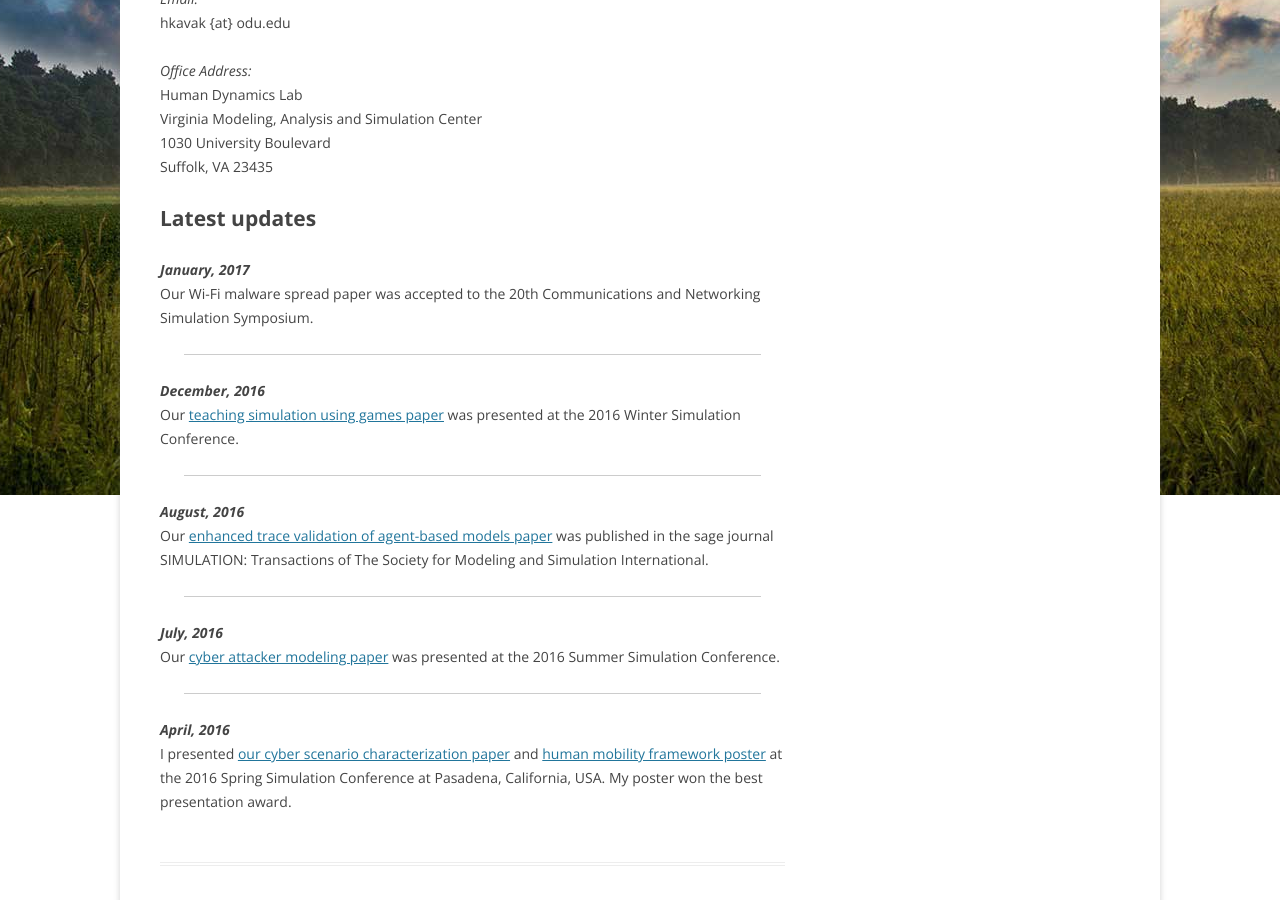
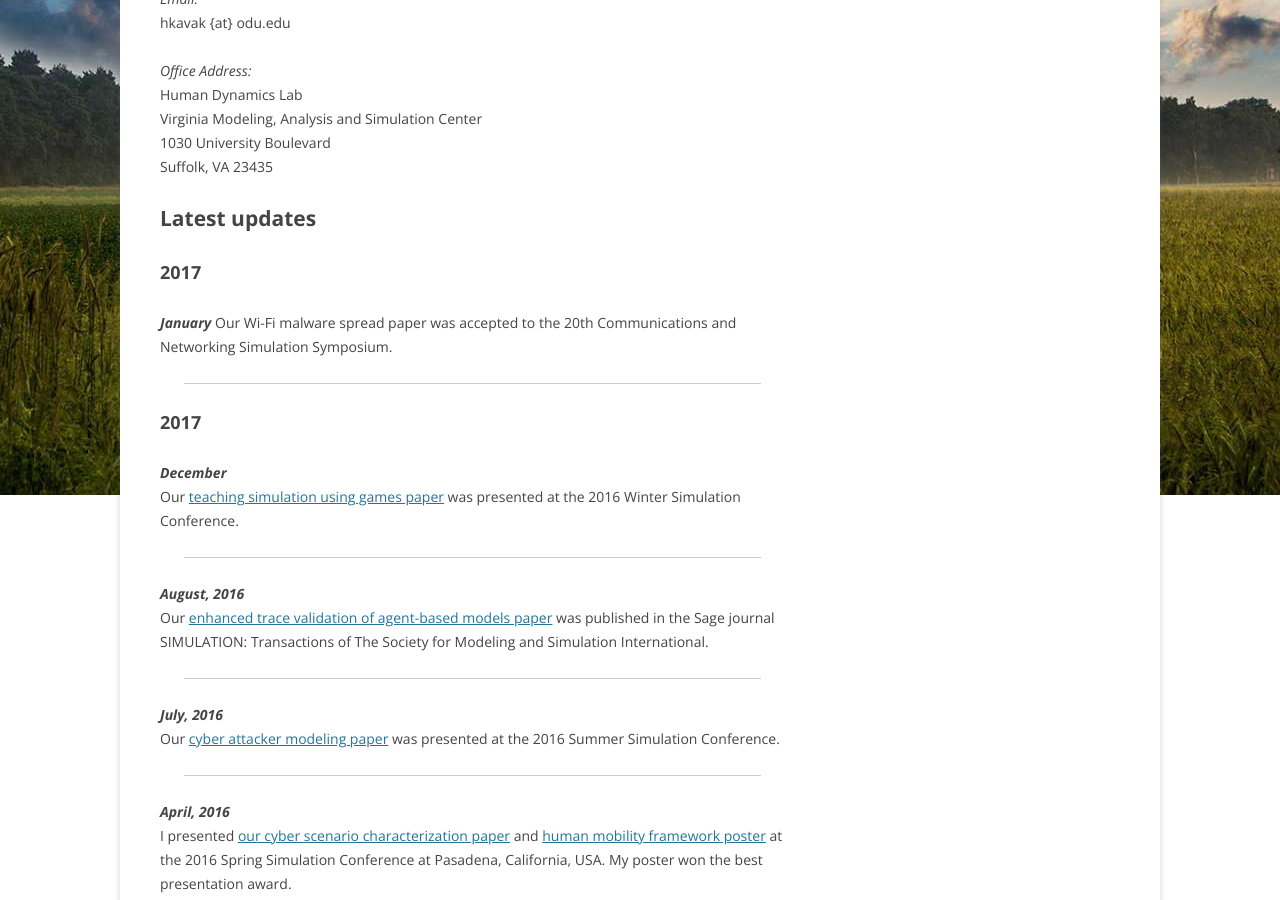
Before and after one commit to hamdikavak/hamdikavak.github.io, a Jekyll site: the page built from index.html, in a window 1280 px wide and 900 px high, scrolled down 523 px. Built offline with Jekyll 4.4.1, drawn with Linux system fonts in a browser that asks for light colours; nearby versions of some CDN libraries; library files that are not in the unit come from our copies.

Commit message:
Update index.html

```diff
--- a/index.html
+++ b/index.html
@@ -21,14 +21,15 @@ Virginia Modeling, Analysis and Simulation Center<br />
 Suffolk, VA 23435</p>
 
 <h1>Latest updates</h1>
-<strong><em>January, 2017</em></strong> <br />
-Our Wi-Fi malware spread paper was accepted to the 20th Communications and Networking Simulation Symposium.
+<h2>2017</h2>
+<strong><em>January</em></strong> Our Wi-Fi malware spread paper was accepted to the 20th Communications and Networking Simulation Symposium.
 <hr />
-<strong><em>December, 2016</em></strong> <br />
+<h2>2017</h2>
+<strong><em>December</em></strong><br />
 Our <a href="https://www.researchgate.net/publication/311679896_Using_Simulation_Games_for_Teaching_and_Learning_Discrete-Event_Simulation" target="_blank"> teaching simulation using games paper</a> was presented at the 2016 Winter Simulation Conference.
 <hr />
 <strong><em>August, 2016</em></strong> <br />
-Our <a href="hamdikavak.com/publications/download/SIMULATION_2016_Accepted.pdf" target="_blank">enhanced trace validation of agent-based models paper</a> was published in the sage journal SIMULATION: Transactions of The Society for Modeling and Simulation International.
+Our <a href="hamdikavak.com/publications/download/SIMULATION_2016_Accepted.pdf" target="_blank">enhanced trace validation of agent-based models paper</a> was published in the Sage journal SIMULATION: Transactions of The Society for Modeling and Simulation International.
 <hr />
 <strong><em>July, 2016</em></strong> <br />
 Our <a href="https://www.researchgate.net/profile/Hamdi_Kavak/publication/305764162_Towards_Modeling_Factors_that_Enable_an_Attacker/links/579f6a0108aece1c721562b6.pdf" target="_blank">cyber attacker modeling paper</a> was presented at the 2016 Summer Simulation Conference.
```
